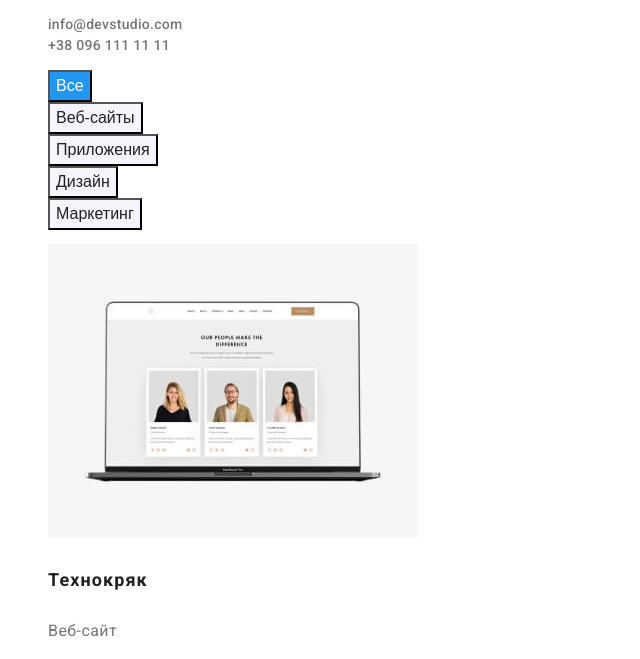
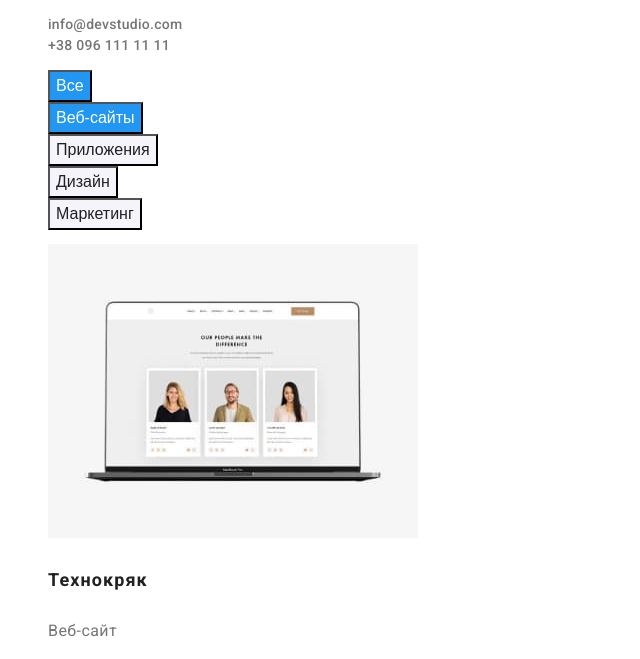
Before and after one commit to Oksana-Ardasheva/goit-markup-hw-02, a plain HTML site: page portfolio.html in a window 1280 px wide. In both pictures the pointer is over the button "Веб-сайты". Shown: the part 116-775 px from the top of the page, without its empty margins (0-640 px from the left). Drawn offline with Linux system fonts and the light colour scheme.

Commit message:
Обновление стиля для кнопок

```diff
--- a/css/styles.css
+++ b/css/styles.css
@@ -183,6 +183,12 @@ body {
   text-align: center;
 }
 
+.portfolio-button:hover,
+.portfolio-button:focus {
+  color: var(--primary-white-color);
+  background-color: var(--accent-color);
+}
+
 /* Adress */
 .footer {
   background-color: var(--first-bg-color);
```
